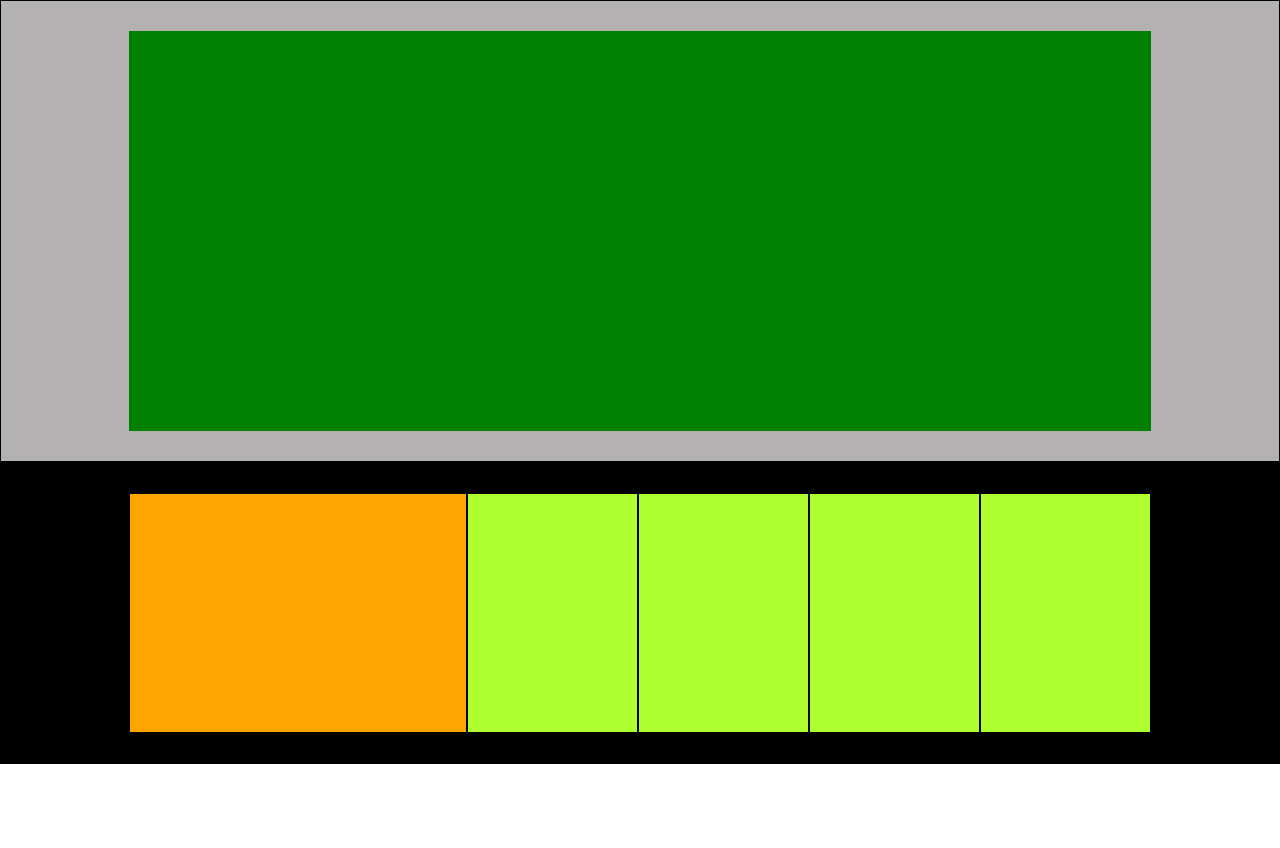
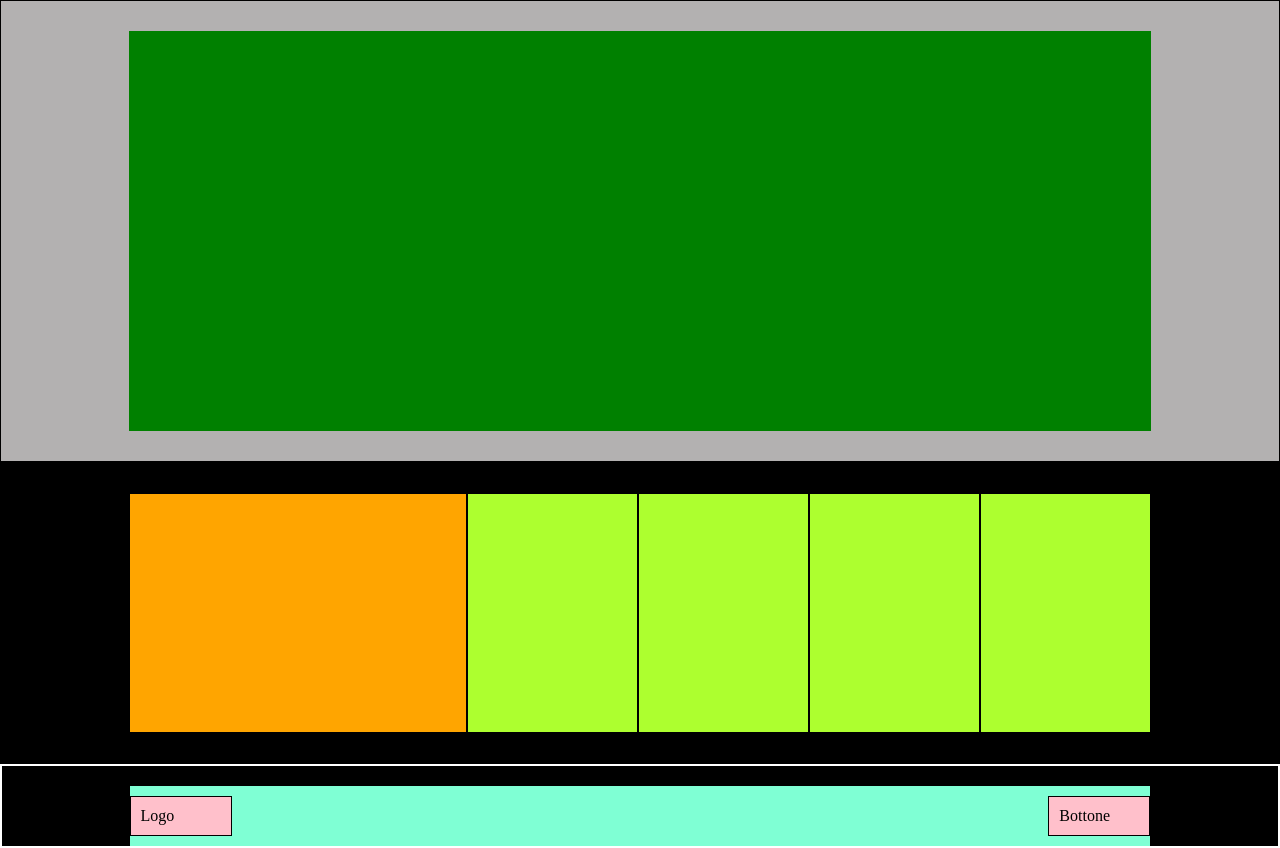
Before and after one commit to danieleBattistelli/htmlcss-struttura-discord, a plain HTML site: page index.html in a window 1280 px wide. Shown: the part 1272-2120 px from the top of the page. Before the commit the page ends 2036 px from the top, so only its background shows below. Drawn offline with Linux system fonts and the light colour scheme.

Commit message:
feat: footer

```diff
--- a/css/style.css
+++ b/css/style.css
@@ -40,8 +40,12 @@
 }
 
 .reverse {
-    display: flex;
     flex-direction: row-reverse;
+}
+
+.lateral {
+    padding-top: 10px;
+    justify-content: space-between;
 }
 
 .col-20 {
@@ -49,7 +53,13 @@
     padding: 10px;
     /*debug*/
     border: 1px solid #000000;
+}
 
+.col-10 {
+    width: 10%;
+    padding: 10px;
+    /*debug*/
+    border: 1px solid #000000;
 }
 
 .col-40 {
@@ -127,6 +137,22 @@
     background-color: #000000;
 }
 
+.footer-up {
+
+    padding-top: 20px;
+    /*debug*/
+    min-height: 80px;
+    border: 2px solid #ffffff;
+    background-color: #000000;
+}
+
+.footer-down {
+    background-color: #7fffd4;
+    /*debug*/
+    min-height: 60px;
+
+}
+
 /*utilities */
 .text-center {
     text-align: center;
--- a/index.html
+++ b/index.html
@@ -74,7 +74,23 @@
             </div>
         </section>
     </main>
-    <footer></footer>
+    <footer>
+        <div class="footer-up">
+            <div class="container">
+                <div class="footer-down">
+                    <div class="row lateral">
+                        <div class="col-10 pink">
+                            <span>Logo</span>
+                        </div>
+                        <div class="col-10 pink">
+                            <span>Bottone</span>
+                        </div>
+                    </div>
+
+                </div>
+            </div>
+        </div>
+    </footer>
 </body>
 
 </html>
```
